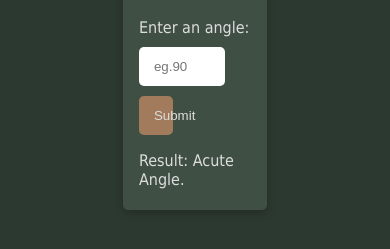
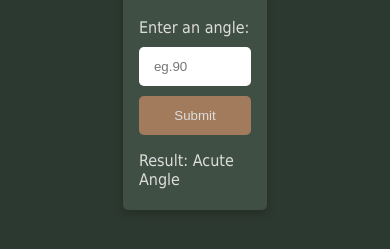
Before and after one commit to 40736622/set08801, a plain HTML site: page lab6/angle.html in a window 390 px wide. Both pictures are taken after typing "5" into the empty fields and a click on the button "Submit". Shown: the part 359-608 px from the top of the page. Drawn offline with Linux system fonts and the light colour scheme.

Commit message:
made minor changes for better responsiveness

```diff
--- a/lab6/activities.js
+++ b/lab6/activities.js
@@ -1,6 +1,6 @@
 // 0 < a < 90 acute, a = 90 right angle, 90 < a < 180 obtuse, a = 180 straight, 180 < a < 360 reflex, a = 360 full
 function identifyAngleType(angle) {
-    if (angle <= 0) {
+    if (angle <= 0 || angle > 360) {
         return "Invalid Angle"
     } else if (angle > 0 && angle < 90) {
         return "Acute Angle";
--- a/lab6/angle.html
+++ b/lab6/angle.html
@@ -6,7 +6,7 @@
     <meta name="viewport" content="width=device-width, initial-scale=1.0">
     <title>Angles</title>
     <link rel="stylesheet" href="style.css" type="text/css">
-    <script type="text/javascript" src="activities.js"></script>
+    <script type="text/javascript" src="activities.js" async></script>
 </head>
 
 <body>
@@ -33,7 +33,7 @@
                 let angle = angleInput.value; // Corrected ID
                 let angle_type = identifyAngleType(angle); // Assuming this function exists in activities.js
 
-                document.getElementById('result').innerText = angle_type + ".";
+                document.getElementById('result').innerText = angle_type;
                 angleInput.value = "";
             });
         });
--- a/lab6/style.css
+++ b/lab6/style.css
@@ -18,25 +18,28 @@ span {
 }
 
 input {
-    width: 50%;
+    width: auto;
     padding: 12px 15px;
     border-radius: 5px;
     border-style: none;
 }
 
 button {
-    width: 30%;
+    width: auto; /* Makes the button adjust based on text */
+
     padding: 12px 15px;
     background-color: #A27B5C;
     color: #DDD;
     border-radius: 5px;
     border-style: none;
+    outline: 2px solid transparent;
+    text-align: center;
+    white-space: nowrap;
 }
 
 button:hover {
-    border-style: solid;
-    border-color: #DDD;
-    color: rgb(111, 111, 110);
+    outline-color: #DDD;
+    color: rgb(148, 148, 144);
     cursor: pointer;
 }
 
```
Also changed, not shown: lab6/caesar-cipher.html (+1 -1 lines), lab6/longest-string.html (+1 -1 lines).
